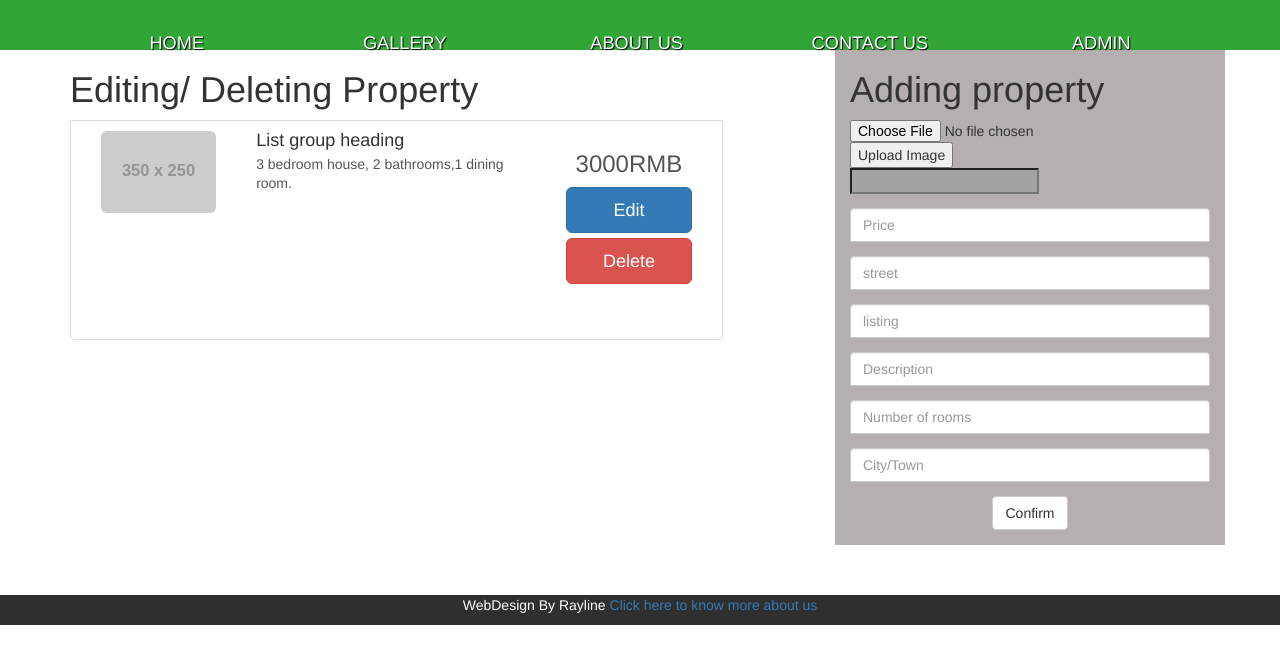
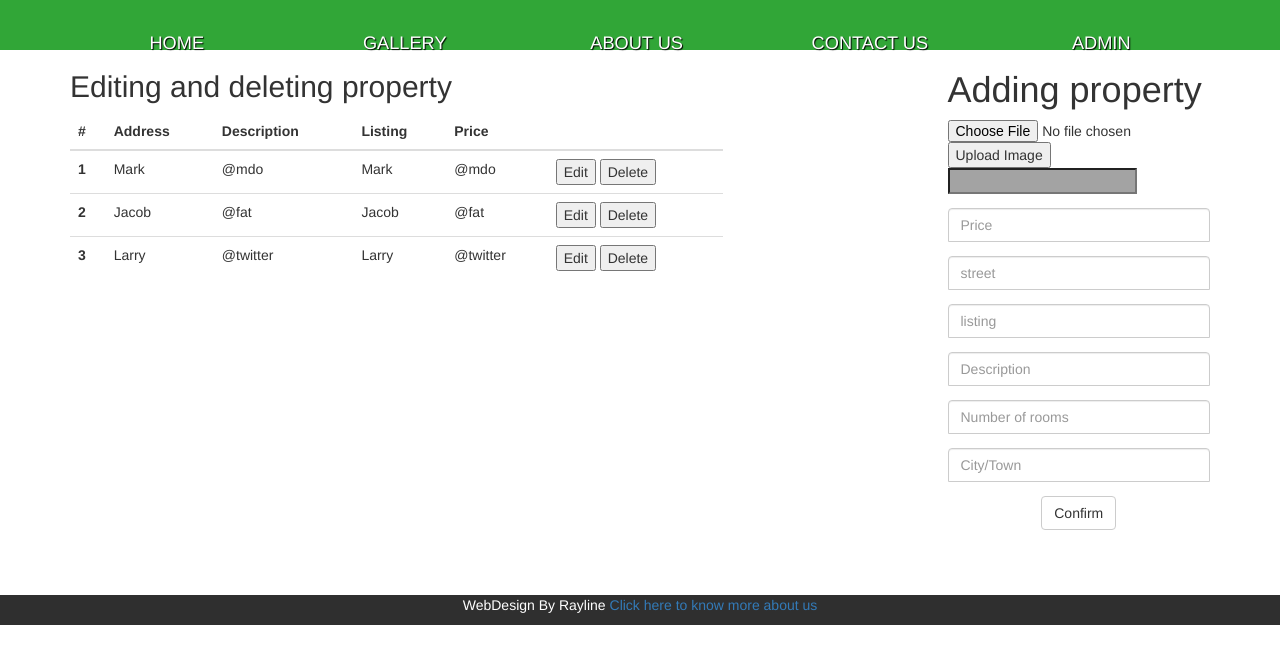
Before and after one commit to Dozzy7/house, a PHP site: page /agentpanel.php in a window 1280 px wide. Shown: the top 664 px of the page. Run offline with PHP 8.4, Linux system fonts and the light colour scheme; grey boxes labelled with a size stand in for pictures from a placeholder-image service; some libraries are stand-ins or nearby versions.

Commit message:
done with adding

```diff
--- a/agentpanel.php
+++ b/agentpanel.php
@@ -15,39 +15,57 @@
     <div class="container">
           <div class="row">
         <!--For adding a new house-->
+     <div class="col-sm-7">
+         <h2>Editing and deleting property</h2>
+        <table class="table">
+  <thead>
+    <tr>
+      <th>#</th>
+      <th>Address</th>
+      <th>Description</th>
+      <th>Listing</th>
+      <th>Price</th>
+      <th></th>
+    </tr>
+  </thead>
+  <tbody>
+    <tr>
+      <th scope="row">1</th>
+      <td>Mark</td>
+      <td>@mdo</td>
+      <td>Mark</td>
+      <td>@mdo</td>
+      <td><input type="button" name="delete" value="Edit">
+      <input type="button" name="delete" value="Delete"></td>
+    </tr>
+    <tr>
+      <th scope="row">2</th>
+      <td>Jacob</td>
+      <td>@fat</td>
+      <td>Jacob</td>
+      <td>@fat</td>
+      <td><input type="button" name="delete" value="Edit">
+      <input type="button" name="delete" value="Delete"></td>
+    </tr>
+    <tr>
+      <th scope="row">3</th>
+      <td>Larry</td>
+      <td>@twitter</td>
+      <td>Larry</td>
+      <td>@twitter</td>
+      <td><input type="button" name="delete" value="Edit">
+      <input type="button" name="delete" value="Delete"></td>
+    </tr>
+  </tbody>
+</table>
+     </div>
 
-<div class="col-sm-7">
-        <h1>Editing/ Deleting Property</h1>
-              <a href="#" class="list-group-item">
-                <div class="media col-md-3">
-                    <figure class="pull-left">
-                        <img class="media-object img-rounded img-responsive" src="http://placehold.it/350x250" alt="placehold.it/350x250" >
-                    </figure>
-                </div>
-                <div class="col-md-6">
-                    <h4 class="list-group-item-heading"> List group heading </h4>
-                    <p class="list-group-item-text"> 3 bedroom house, 2 bathrooms,1 dining room.
-                    </p>
-                </div>
-                <div class="col-md-3 text-center">
-                    <h3 class="text-center">3000RMB</h3>
+     <div class="col-sm-2">
 
-                    <input class="btn btn-primary btn-lg btn-block" type="submit" value="Edit">
-                    <input class="btn btn-danger btn-lg btn-block" type="submit" value="Delete">
+     </div>
 
-
-                </div>
-          </a>
-    </div>
-
-<div class=col-sm-1>
-
-</div>
-
-
-    <div class="col-sm-4 adding">
-        <div class="">
-            <h1>Adding property</h1>
+     <div class="col-sm-3">
+     <h1>Adding property</h1>
             <form id="" method="POST" action="scripts/admin.add_house.php" type="multipart/form-data" target="iframe">
                 <input type="file" name="image"> <input type="submit" value="Upload Image">
             </form>
@@ -84,12 +102,8 @@
                             </div>
 
                 </form>
-        </div>
 
-
-    </div>
-
-
+     </div>
 
         </div>
     </div>
```
